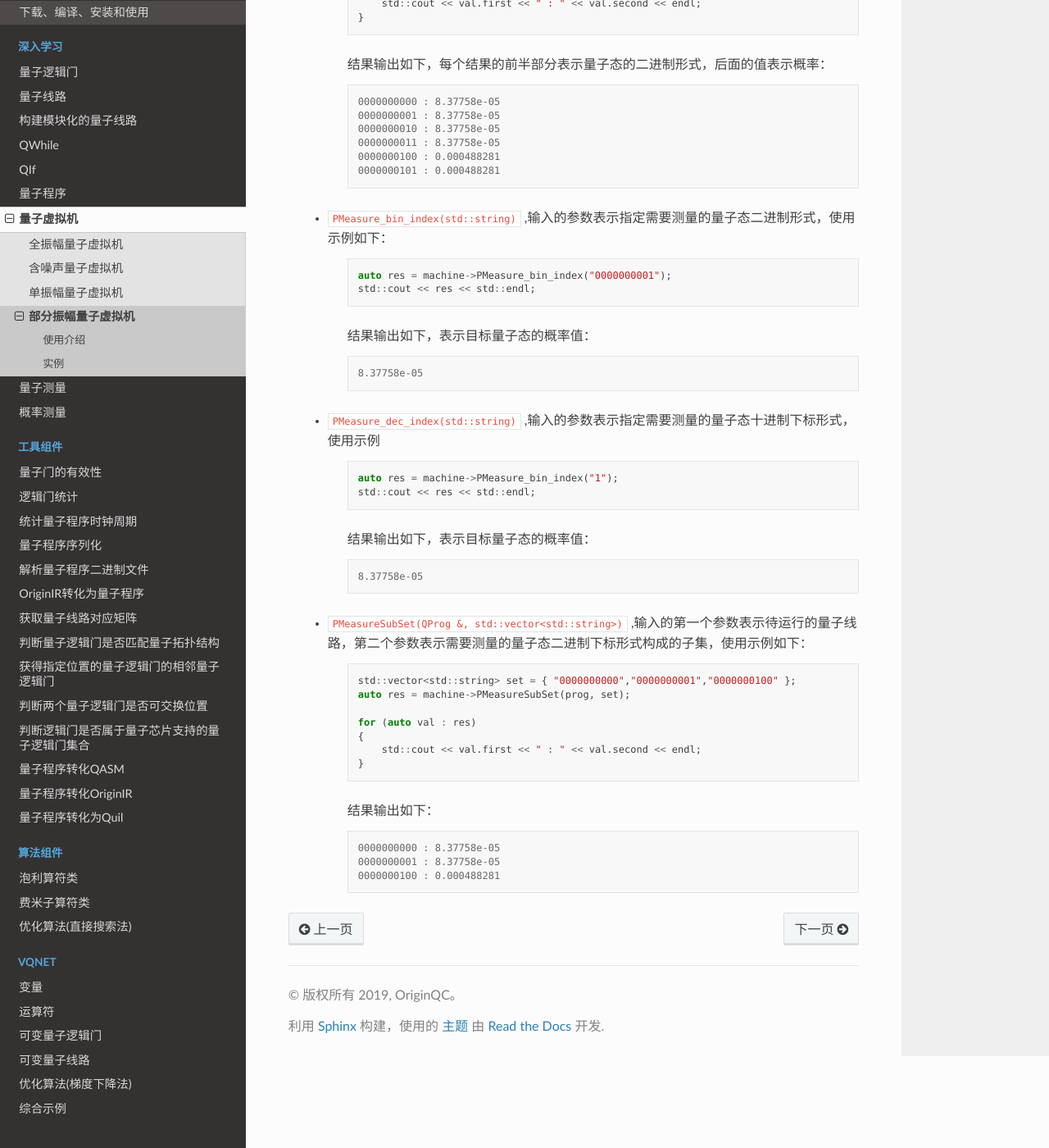
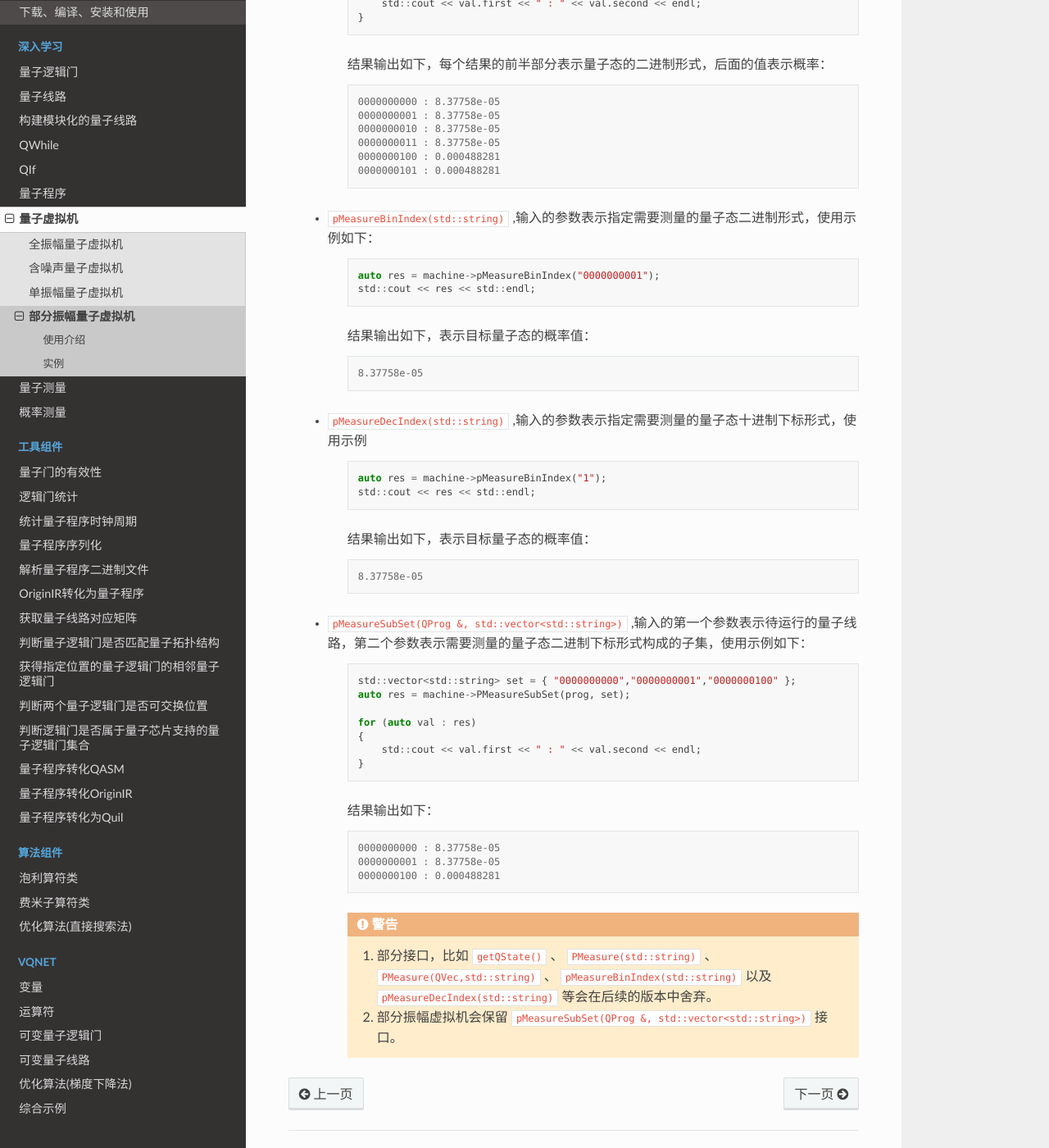
Before and after one commit to liye0005/QPanda-Toturial, a Sphinx documentation site: the page built from source/PartialAmplitude.rst, in a window 1280 px wide and 1400 px high, scrolled down 3490 px. Shown: the whole window at 82% size. Built offline with Sphinx 7.4.7 and the Read the Docs theme 2.0.0, drawn with Linux system fonts in a browser that asks for light colours; pages that are not in the unit, such as notebooks, are missing from menus; some of the changed text lies outside the part shown.

Commit message:
Update PartialAmplitude.rst

```diff
--- a/source/PartialAmplitude.rst
+++ b/source/PartialAmplitude.rst
@@ -89,11 +89,11 @@ QPanda2中设计了 ``PartialAmplitudeQVM`` 类用于运行部分振幅模拟量
                  << CR(qlist[2], qlist[7], PI / 2);
 
             machine->run(prog);
-            auto res = machine->getQStat();
+            auto res = machine->getQState();
             cout << res["0000000000"] << endl;
             cout << res["0000000001"] << endl;
 
-上述程序使用的接口为getQStat()，即获取量子态所有分量的振幅，计算结果如下
+上述程序使用的接口为getQState()，即获取量子态所有分量的振幅，计算结果如下
 
     .. code-block:: c
 
@@ -170,11 +170,11 @@ QPanda2中设计了 ``PartialAmplitudeQVM`` 类用于运行部分振幅模拟量
             0000000100 : 0.000488281
             0000000101 : 0.000488281
 
-    - ``PMeasure_bin_index(std::string)`` ,输入的参数表示指定需要测量的量子态二进制形式，使用示例如下：
+    - ``pMeasureBinIndex(std::string)`` ,输入的参数表示指定需要测量的量子态二进制形式，使用示例如下：
 
         .. code-block:: c
 
-            auto res = machine->PMeasure_bin_index("0000000001");
+            auto res = machine->pMeasureBinIndex("0000000001");
             std::cout << res << std::endl;
 
         结果输出如下，表示目标量子态的概率值：
@@ -183,11 +183,11 @@ QPanda2中设计了 ``PartialAmplitudeQVM`` 类用于运行部分振幅模拟量
 
             8.37758e-05
 
-    - ``PMeasure_dec_index(std::string)`` ,输入的参数表示指定需要测量的量子态十进制下标形式，使用示例
+    - ``pMeasureDecIndex(std::string)`` ,输入的参数表示指定需要测量的量子态十进制下标形式，使用示例
 
         .. code-block:: c
 
-            auto res = machine->PMeasure_bin_index("1");
+            auto res = machine->pMeasureBinIndex("1");
             std::cout << res << std::endl;
 
         结果输出如下，表示目标量子态的概率值：
@@ -196,7 +196,7 @@ QPanda2中设计了 ``PartialAmplitudeQVM`` 类用于运行部分振幅模拟量
 
             8.37758e-05
 
-    - ``PMeasureSubSet(QProg &, std::vector<std::string>)`` ,输入的第一个参数表示待运行的量子线路，第二个参数表示需要测量的量子态二进制下标形式构成的子集，使用示例如下：
+    - ``pMeasureSubSet(QProg &, std::vector<std::string>)`` ,输入的第一个参数表示待运行的量子线路，第二个参数表示需要测量的量子态二进制下标形式构成的子集，使用示例如下：
 
         .. code-block:: c
 
@@ -215,3 +215,8 @@ QPanda2中设计了 ``PartialAmplitudeQVM`` 类用于运行部分振幅模拟量
             0000000000 : 8.37758e-05
             0000000001 : 8.37758e-05
             0000000100 : 0.000488281
+
+        .. warning::
+
+            1. 部分接口，比如 ``getQState()`` 、 ``PMeasure(std::string)`` 、 ``PMeasure(QVec,std::string)`` 、 ``pMeasureBinIndex(std::string)`` 以及 ``pMeasureDecIndex(std::string)`` 等会在后续的版本中舍弃。
+            2. 部分振幅虚拟机会保留 ``pMeasureSubSet(QProg &, std::vector<std::string>)`` 接口。
```
Also changed, not shown: other parts of source/PartialAmplitude.rst (+1 -1 lines).
